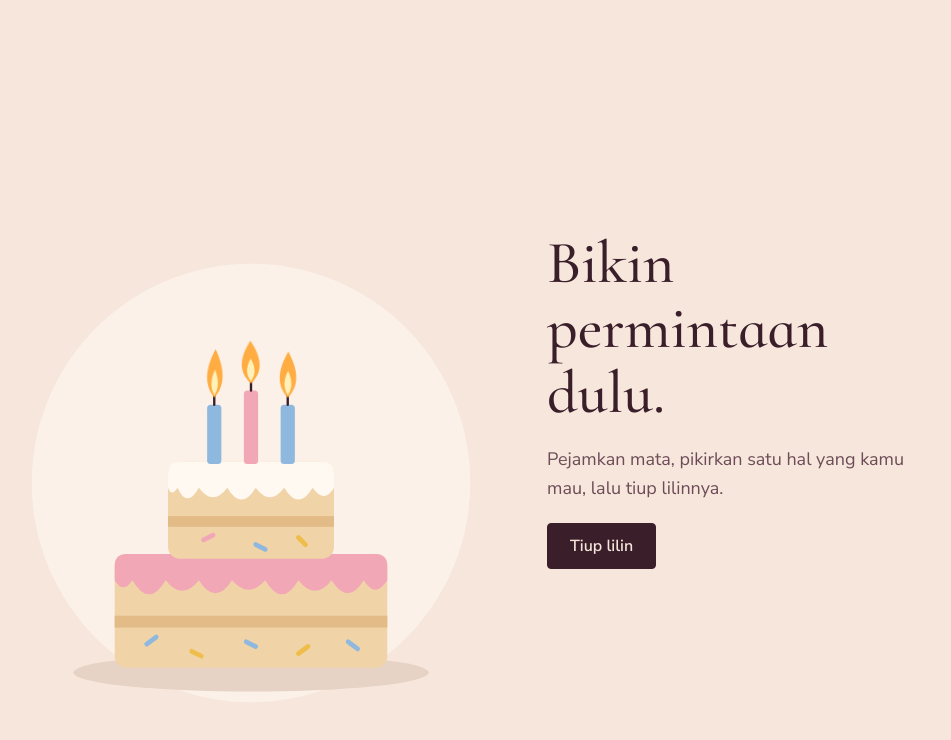
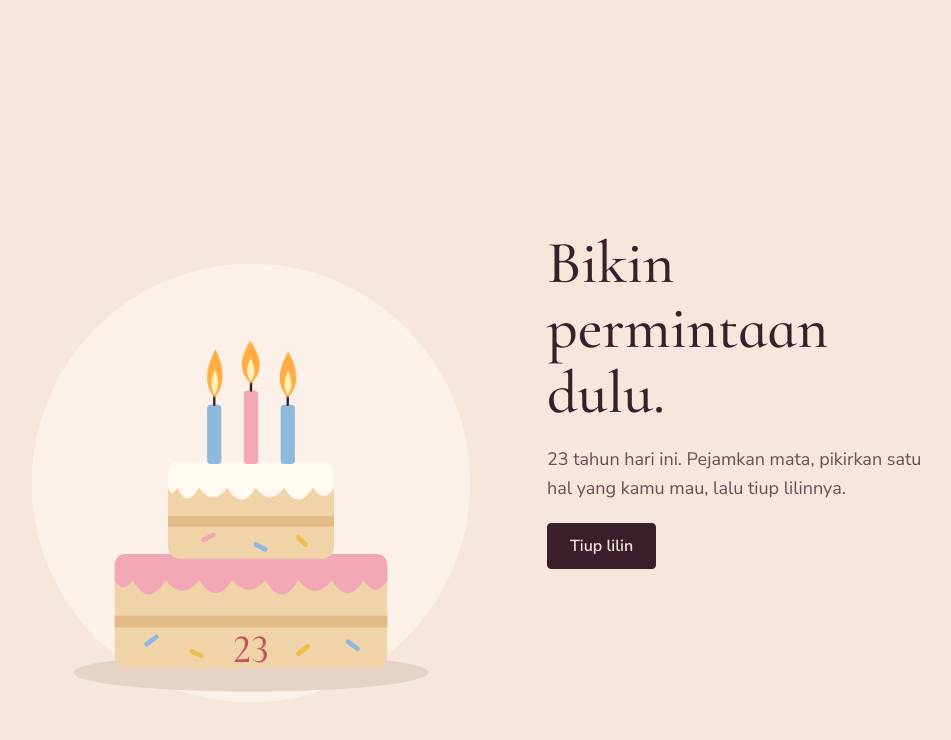
Before and after one commit to abd-saad/melati-nu6csrs1, a plain HTML site: page birthday.html in a window 1280 px wide. Both pictures are taken after a click on the button "Buka kadonya". Shown: the whole page, without its empty margins (173-1124 px from the left). Drawn offline with Linux system fonts and the light colour scheme.

Commit message:
Add 16 November date and age 23 to birthday page
Co-Authored-By: Claude Opus 5.5 <noreply@anthropic.com>

```diff
--- a/birthday.html
+++ b/birthday.html
@@ -97,6 +97,8 @@
   }
   .lead { color: var(--muted); }
   .sign { font: italic 500 1.75rem/1.2 var(--display); }
+  .date { font: 600 .8125rem/1 var(--body); letter-spacing: .12em; text-transform: uppercase; color: var(--muted); }
+  .age { font: 500 34px var(--display); fill: var(--box); }
 
   button {
     font: 600 1rem/1 var(--body);
@@ -201,13 +203,13 @@
       <g class="sprinkle">
         <line x1="112" y1="476" x2="120" y2="470" stroke="#8fb8de"></line>
         <line x1="150" y1="482" x2="158" y2="486" stroke="#efbd4a"></line>
-        <line x1="196" y1="474" x2="204" y2="478" stroke="#8fb8de"></line>
         <line x1="240" y1="484" x2="248" y2="478" stroke="#efbd4a"></line>
         <line x1="282" y1="474" x2="290" y2="480" stroke="#8fb8de"></line>
         <line x1="160" y1="388" x2="168" y2="384" stroke="#f2a7b6"></line>
         <line x1="204" y1="392" x2="212" y2="396" stroke="#8fb8de"></line>
         <line x1="240" y1="386" x2="246" y2="392" stroke="#efbd4a"></line>
       </g>
+      <text class="age" id="age" x="200" y="491" text-anchor="middle"></text>
       <!-- candles -->
       <rect class="candle" x="163" y="274" width="12" height="50" rx="3"></rect>
       <rect class="candle alt" x="194" y="262" width="12" height="62" rx="3"></rect>
@@ -243,15 +245,17 @@
 
   <div class="words">
     <div class="invite">
+      <p class="date"></p>
       <h1 id="invite-title"></h1>
       <button id="open" type="button">Buka kadonya</button>
     </div>
     <div class="wish" id="wish" tabindex="-1">
       <h2>Bikin permintaan dulu.</h2>
-      <p class="lead">Pejamkan mata, pikirkan satu hal yang kamu mau, lalu tiup lilinnya.</p>
+      <p class="lead" id="wish-lead"></p>
       <button id="blow" type="button">Tiup lilin</button>
     </div>
     <div class="letter" id="letter" tabindex="-1">
+      <p class="date"></p>
       <h2 id="letter-title"></h2>
       <p id="message"></p>
       <p class="sign" id="sender"></p>
@@ -265,11 +269,18 @@
   const isi = {
     penerima: "Nadia",
     pengirim: "Saad",
+    tanggal: "16 November 2026",
+    tahunLahir: 2003,
+    tahunRayakan: 2026,
     pesan: "Semoga tahun ini isinya banyak hal baik: sehat, bahagia, dan semua yang kamu mau pelan-pelan jadi nyata. Makasih udah jadi kamu. Aku senang bisa ikut merayakan hari ini."
   };
 
+  const umur = isi.tahunRayakan - isi.tahunLahir;
+  document.querySelectorAll(".date").forEach(el => el.textContent = isi.tanggal);
+  document.getElementById("age").textContent = umur;
+  document.getElementById("wish-lead").textContent = umur + " tahun hari ini. Pejamkan mata, pikirkan satu hal yang kamu mau, lalu tiup lilinnya.";
   document.getElementById("invite-title").textContent = isi.penerima + ", ada kado buat kamu.";
-  document.getElementById("letter-title").textContent = "Selamat ulang tahun, " + isi.penerima + ".";
+  document.getElementById("letter-title").textContent = "Selamat ulang tahun ke-" + umur + ", " + isi.penerima + ".";
   document.getElementById("message").textContent = isi.pesan;
   document.getElementById("sender").textContent = "Dari " + isi.pengirim;
 
```
